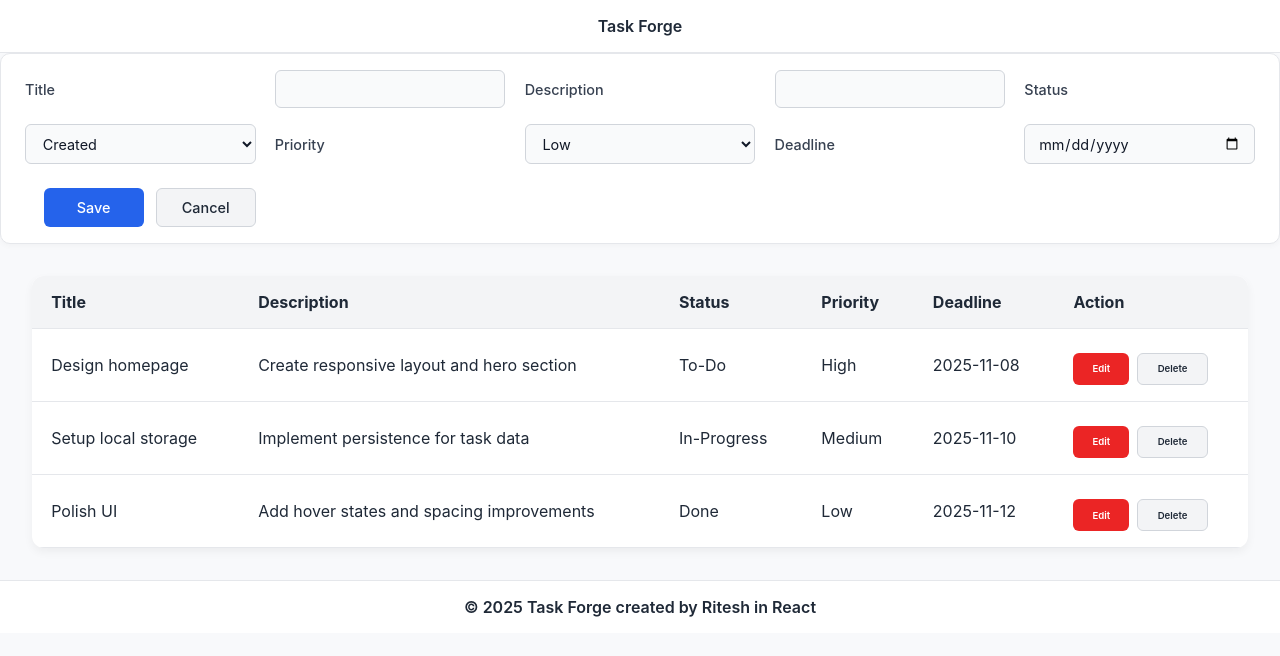
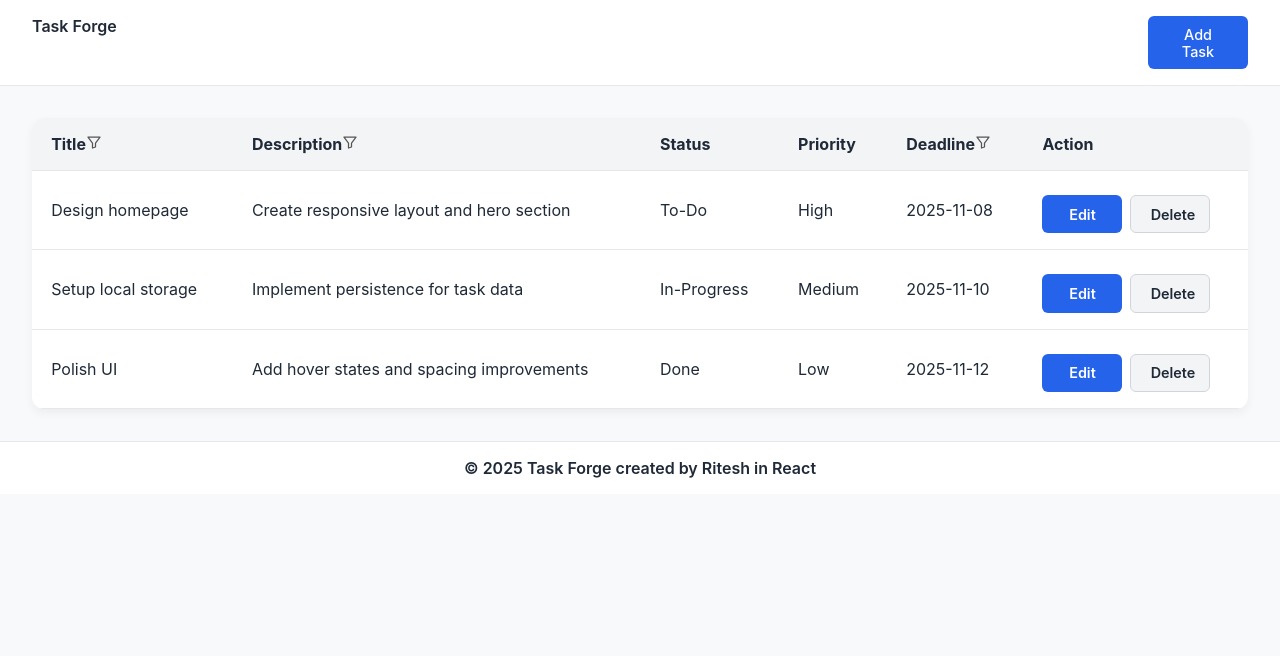
Before and after one commit to ritshkr1/task-forge, a React (Create React App) app: page / in a window 1280 px wide. Shown: the top 656 px of the page. Built offline with nearby package versions, Linux system fonts and the light colour scheme.

Commit message:
update done

```diff
--- a/src/components/addNewTask.js
+++ b/src/components/addNewTask.js
@@ -1,6 +1,6 @@
 import {useState} from "react";
-function AddTask({handleNewTask}) {
-    const [task,setTask] = useState({
+function AddTask({handleNewTask,selectedTask}) {
+    const [task,setTask] = useState(selectedTask ? selectedTask :{
         id: crypto.randomUUID(),
       title: "",
       description: "",
@@ -24,6 +24,9 @@ function AddTask({handleNewTask}) {
       deadline: "",
         })
     }
+    function onCancel(){
+        handleNewTask(null);
+    }
     return <form className="task-form" onSubmit={onSubmitForm}>
         <label>Title</label>
         <input type="text" value={task.title} onChange={(e)=> updateTask(e.target.value,'title')}/>
@@ -45,7 +48,7 @@ function AddTask({handleNewTask}) {
         <input type="date"  value={task.deadline} onChange={(e)=> updateTask(e.target.value,'deadline')}/>
         <div class="form-actions">
             <button type="submit">Save</button>
-            <button type="button" class="btn-secondary">Cancel</button>
+            <button type="button" class="btn-secondary" onClick={onCancel}>Cancel</button>
         </div>
 
     </form>
--- a/src/components/layout.js
+++ b/src/components/layout.js
@@ -28,21 +28,48 @@ const initialTasks = [
     },
   ];
 function Layout() {
-const [tasks,setTasks] = useState([...initialTasks])
+const [tasks,setTasks] = useState([...initialTasks]);
+const [isNewTaskOpen, setIsNewTaskOpen] = useState(false);
+const [selectedTask, setSelectedTask] = useState(null);
 function handleNewTasks(newTask){
-    setTasks((tasks) => [...tasks,newTask])
+  if(selectedTask){
+    if(newTask){
+      setTasks(tasks.map((task) => {
+      if(task.id === selectedTask.id){
+        return newTask
+      }else{
+        return task
+      }
+    }));
+    }
+
+  }else{
+    if(newTask){
+      setTasks((tasks) => [...tasks,newTask]);
+    }
+  }
+  setSelectedTask(null)
+  setIsNewTaskOpen(false);
 }
 function handleEditInAddTask(id){
-    console.log(id)
+    const selectedTask = tasks.filter((task) => task.id === id);
+    setSelectedTask(selectedTask[0]);
+    setIsNewTaskOpen(true);
+    console.log(selectedTask);
 }
 function handleDeleteTask(id){
     setTasks((tasks) => tasks.filter((task) => task.id !== id))
 }
   return (
  <>
- <header>Task Forge</header>
- <AddTask handleNewTask={handleNewTasks}/>
- <TaskTableList tasks={tasks} editTask={handleEditInAddTask} deleteTask={handleDeleteTask}/>
+ <header>
+  <span>
+    Task Forge
+    </span>
+  <button onClick={() => setIsNewTaskOpen((curr) => !curr)} disabled={isNewTaskOpen ? true : false}>{isNewTaskOpen ? "Close" : "Add Task"}</button>
+ </header>
+ {isNewTaskOpen && <AddTask handleNewTask={handleNewTasks} selectedTask={selectedTask}/>}
+ <TaskTableList tasks={tasks} editTask={handleEditInAddTask} deleteTask={handleDeleteTask} selectedTask={selectedTask}/>
  <footer>© 2025 Task Forge created by Ritesh in React</footer></>
   );
 }
--- a/src/components/tableviewList.js
+++ b/src/components/tableviewList.js
@@ -1,19 +1,32 @@
-function TableList({tasks,deleteTask,editTask}){
-    return  <main>
+import {useState} from "react";
+function TableList({ tasks, deleteTask, editTask, selectedTask }) {
+  const [filterTask, setFilterTask] = useState(tasks);
+  function handleFilterTask(value,field){
+    const lowerCaseValue = value.toLowerCase();
+    const filtered = tasks.filter((task)=>task[field].toLowerCase().includes(lowerCaseValue))
+    setFilterTask(filtered)
+  }
+  return <main>
     <div className="table-container">
       <table>
         <thead>
           <tr>
-              <th>Title</th>
-              <th>Description</th>
-              <th>Status</th>
-              <th>Priority</th>
-              <th>Deadline</th>
+            <th><TableHead onInputFilter={(v) => handleFilterTask(v,'title')}>Title</TableHead></th>
+            <th><TableHead onInputFilter={(v) => handleFilterTask(v,'description')}>Description</TableHead></th>
+            <th>
+              {/* <TableHead>
+                </TableHead> */}
+                Status
+                </th>
+            <th>Priority
+              {/* <TableHead></TableHead> */}
+              </th>
+            <th><TableHead onInputFilter={(v) => handleFilterTask(v,'deadline')}>Deadline</TableHead></th>
             <th>Action</th>
           </tr>
         </thead>
         <tbody>
-            {tasks.map((task) => (
+          {filterTask.map((task) => (
             <tr key={task.id}>
               <td>{task.title}</td>
               <td>{task.description}</td>
@@ -28,8 +41,8 @@ function TableList({tasks,deleteTask,editTask}){
               <td>{task.deadline}</td>
               <td>
                 <div class="edit-actions">
-            <button type="submit" onClick={() => editTask(task.id)}>Edit</button>
-            <button type="button" class="btn-secondary" onClick={() => deleteTask(task.id)}>Delete</button>
+                  <button type="submit" style={{ width: '80px', fontWeight: '600' }} disabled={task.id === selectedTask?.id ? true : false} onClick={() => { editTask(task.id) }}>Edit</button>
+                  <button type="button" style={{ width: '80px', fontWeight: '600' }} class="btn-secondary" onClick={() => deleteTask(task.id)} disabled={task.id === selectedTask?.id ? true : false}>Delete</button>
                 </div>
               </td>
             </tr>
@@ -40,4 +53,30 @@ function TableList({tasks,deleteTask,editTask}){
   </main>
 }
 
+function TableHead({ children,onInputFilter}) {
+  const [showFilter,setShowFilter] = useState(false);
+  const [input,setInput] = useState("");
+  function handleInput(value){
+    setInput(value);
+    onInputFilter(value);
+  }
+  return <div className="table-head-wrapper">
+      <span className="table-head-title">{children}</span>
+      <span
+        className="filter-icon"
+        onClick={() => setShowFilter((c) => !c)}
+        title="Filter"
+      ><svg xmlns='http://www.w3.org/2000/svg' viewBox='0 0 512 512' width='16' height='16' fill='none' stroke='#555' stroke-width='40' stroke-linecap='round' stroke-linejoin='round'><path d='M64 96h384L304 288v128l-96 32V288L64 96z'/></svg></span>
+      {showFilter && (
+        <input
+          type="text"
+          value={input}
+          onChange={(e) => handleInput(e.target.value)}
+          className="table-head-filter"
+          placeholder="Filter..."
+        />
+      )}
+    </div>
+}
+
 export default TableList;
--- a/src/index.css
+++ b/src/index.css
@@ -29,6 +29,8 @@ footer {
 
 header {
   top: 0;
+  display:flex;
+  justify-content:space-between;
 }
 
 footer {
@@ -154,15 +156,15 @@ main::-webkit-scrollbar-thumb {
   box-shadow: 0 2px 6px rgba(0, 0, 0, 0.03);
 }
 
-.task-form label {
+ label {
   font-size: 0.9rem;
   font-weight: 500;
   color: #374151;
 }
 
-.task-form input[type="text"],
-.task-form input[type="date"],
-.task-form select {
+ input[type="text"],
+ input[type="date"],
+ select {
   padding: 0.6rem 0.8rem;
   border: 1px solid #d1d5db;
   border-radius: 6px;
@@ -172,8 +174,8 @@ main::-webkit-scrollbar-thumb {
   transition: border-color 0.2s ease, background 0.2s ease;
 }
 
-.task-form input:focus,
-.task-form select:focus {
+ input:focus,
+ select:focus {
   border-color: #2563eb;
   background: #ffffff;
   outline: none;
@@ -181,7 +183,7 @@ main::-webkit-scrollbar-thumb {
 }
 
 /* make date input look consistent */
-.task-form input[type="date"] {
+ input[type="date"] {
   color-scheme: light;
 }
 
@@ -195,7 +197,7 @@ main::-webkit-scrollbar-thumb {
 
 
 /* === Buttons for Task Form === */
-.task-form button {
+button {
   background-color: #2563eb;
   width: 100px;
   color: #ffffff;
@@ -209,15 +211,15 @@ main::-webkit-scrollbar-thumb {
   justify-self: start;
 }
 
-.task-form button:hover {
+button:not(:disabled):hover {
   background-color: #1e40af;
 }
 
-.task-form button:active {
+button:active {
   transform: scale(0.97);
 }
 
-.task-form button:disabled {
+button:disabled {
   background-color: #93c5fd;
   cursor: not-allowed;
 }
@@ -230,17 +232,22 @@ main::-webkit-scrollbar-thumb {
   margin-top: 0.5rem;
 }
 
-.task-form .btn-secondary {
+.btn-secondary {
   background-color: #f3f4f6;
   color: #1f2937;
   border: 1px solid #d1d5db;
   transition: background-color 0.2s ease, border-color 0.2s ease;
 }
+.btn-secondary:disabled {
+  background-color: #d0d0d0a3;
+  cursor: not-allowed;
+}
 
-.task-form .btn-secondary:hover {
+.btn-secondary:not(:disabled):hover {
   background-color: #e5e7eb;
   border-color: #cbd5e1;
 }
+
 
 /* === Form Action Buttons Layout === */
  .edit-actions {
@@ -249,27 +256,31 @@ main::-webkit-scrollbar-thumb {
   gap: 0.5rem;
   margin-top: 0.5rem;
 }
-  .edit-actions button {
-  background-color: #eb2525;
-  color: #ffffff;
-  border: none;
-  border-radius: 6px;
-  padding: 0.6rem 1.2rem;
-  font-size: 0.6rem;
-  font-weight: 600;
-  cursor: pointer;
-  transition: background-color 0.2s ease, transform 0.1s ease;
-  justify-self: start;
+
+
+
+/* Filter Inputs */
+.table-head-wrapper {
+  align-items: center;
 }
 
- .edit-actions .btn-secondary {
-  background-color: #f3f4f6;
-  color: #1f2937;
-  border: 1px solid #d1d5db;
-  transition: background-color 0.2s ease, border-color 0.2s ease;
+.filter-icon {
+  cursor: pointer;
+  transition: border-top-color 0.2s ease;
+  margin-top: 2px;
 }
 
- .edit-actions .btn-secondary:hover {
-  background-color: #e5e7eb;
-  border-color: #cbd5e1;
+.table-head-filter {
+  display:block;
+  margin-top: 6px;
+  padding: 4px 6px;
+  border: 1px solid #ccc;
+  border-radius: 4px;
+  width: 50%;
+  transition: all 0.2s ease;
 }
+
+.table-head-filter:focus {
+  border-color: #af661e;
+  outline: none;
+}
```
Lines whose indentation alone changed are shown as unchanged.
